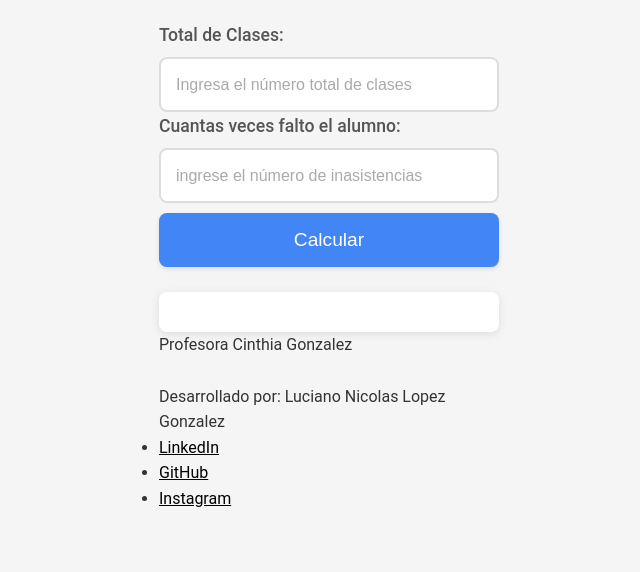
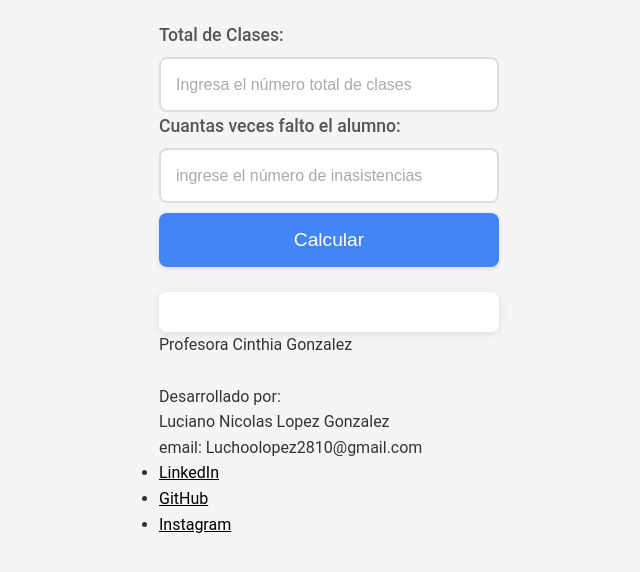
Before and after one commit to Luchoolopez/Calculadora-de-asistencias, a plain HTML site: page index.html in a window 1280 px wide. Shown: the part 138-710 px from the top of the page, without its empty margins (311-951 px from the left). Drawn offline with Linux system fonts and the light colour scheme.

Commit message:
agregado email

```diff
--- a/index.html
+++ b/index.html
@@ -22,7 +22,8 @@
 <footer>
     <p>Profesora Cinthia Gonzalez</p>
     <br/>
-    <p>Desarrollado por: Luciano Nicolas Lopez Gonzalez</p>
+    <p>Desarrollado por: <br>Luciano Nicolas Lopez Gonzalez</p>
+    <p>email: Luchoolopez2810@gmail.com</p>
     <ul class="lista-contactos">
         <li><a href="https://www.linkedin.com/in/luciano-lopez-gonzalez-988390295">LinkedIn</a></li>
         <li><a href="https://github.com/Luchoolopez?tab=repositories">GitHub</a></li>
```
